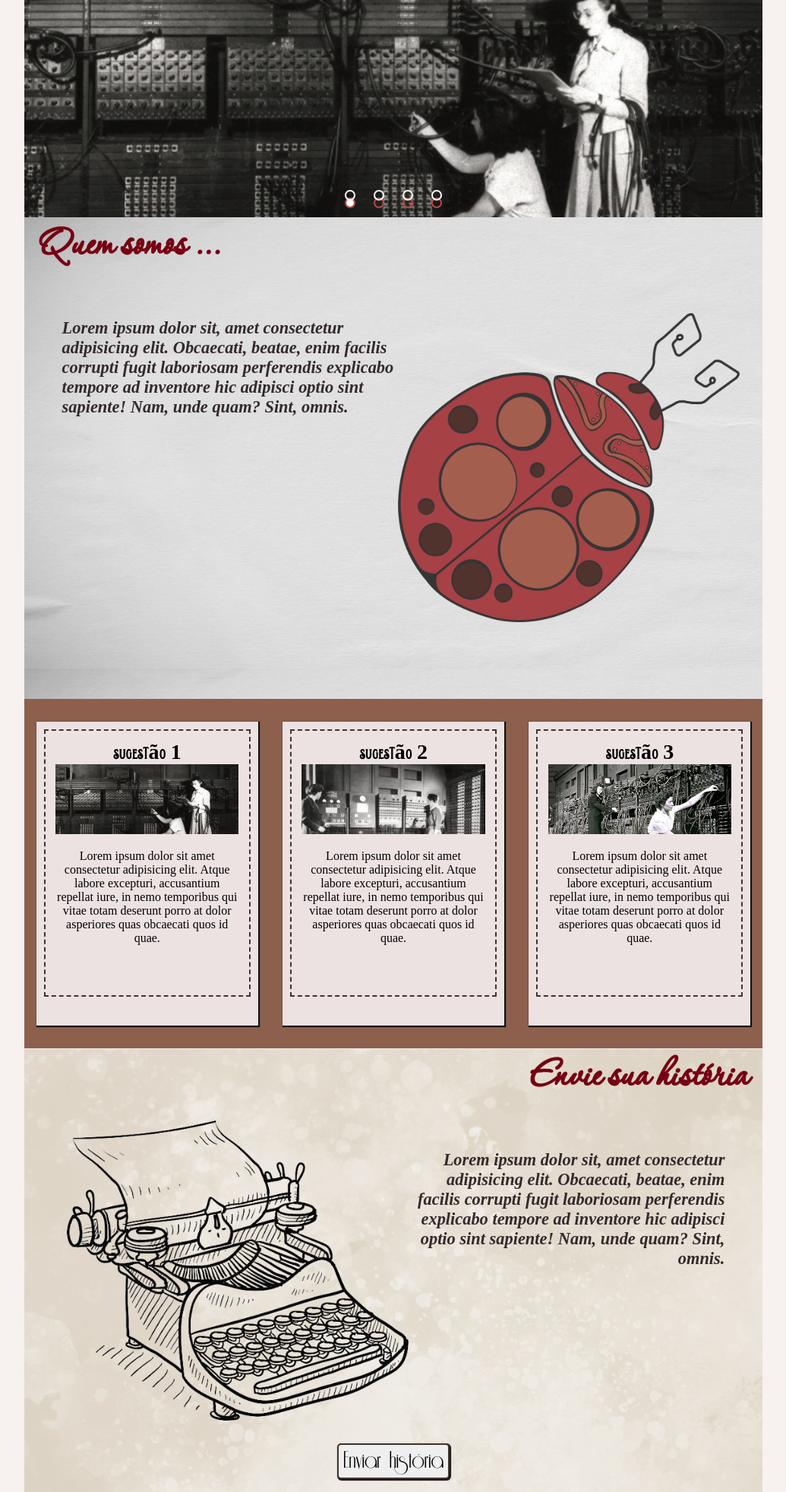
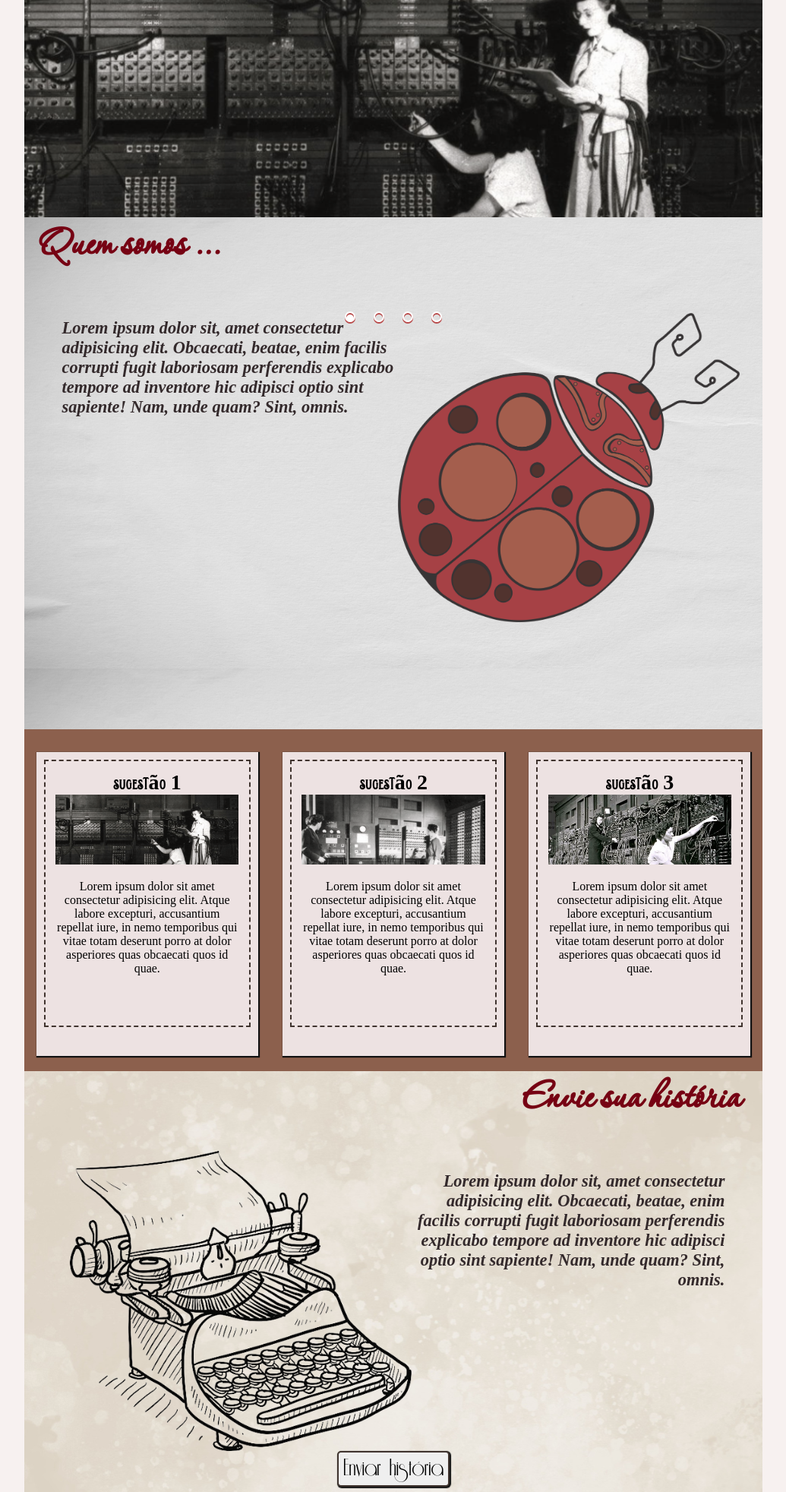
Before and after one commit to iellenLuiza/ladies, a PHP site: page / in a window 1280 px wide. Shown: the part 357-2321 px from the top of the page at 76% size, without its empty margins (122-1157 px from the left). Run offline with PHP 8.4, Linux system fonts and the light colour scheme.

Commit message:
ajustes css

```diff
--- a/css/indexcss.css
+++ b/css/indexcss.css
@@ -79,7 +79,7 @@ main {
 .manual-navigation {
 	position: absolute;
 	width: 76%;
-	margin-top: -40px;
+	margin-top: 498px;
 	display: flex;
 	justify-content: center;
 }
@@ -132,7 +132,7 @@ main {
 .navigation-auto {
 	position: absolute;
 	width: 76%;
-	margin-top: 348px;
+	margin-top: 500px;
 	display: flex;
 	justify-content: center;
 }
@@ -167,7 +167,7 @@ main {
 
 .divQuemSomos {
 	width: 100%;
-	height: 80vh;
+	height: 680px;
 	background-image: url(../assets/img/fundo-QuemSomos-versao-2.png);
 	overflow: hidden;
 	margin-top: -10px;
@@ -248,7 +248,7 @@ main {
 	/*background-color: rgba(203, 181, 178, 0.404);*/
 	background-image: url(../assets/img/fundo-Enviar.png);
 	width: 100%;
-	height: 81vh;
+	height: 600px;
 	text-align: right;
 	margin-top: -50px;
 }
@@ -258,7 +258,8 @@ main {
 	font-family: corinthia-regular;
 	font-weight: bold;
 	font-size: 7.8vh;
-	margin-right: 20px;
+	margin-right: 30px;
+	margin-top: 40px;
 
 }
 
@@ -273,13 +274,13 @@ main {
 }
 
 .divEnvieHist img {
-	margin-top: -4vh;
-	margin-left: 7vh;
+	margin-top: -20px;
+	margin-left: 60px;
 }
 
 
 .divEnvieHist button {
-	margin-top: 30px;
+	margin-bottom: 30px;
 	font-family: riesling;
 	font-size: 4.5vh;
 	border-radius: 5px;
--- a/index.html
+++ b/index.html
@@ -76,13 +76,13 @@
                     <div class="auto-btn4"></div>
                 </div>
 
-            </div>
+                <div class="manual-navigation">
+                    <label for="radio1" class="manual-btn"></label>
+                    <label for="radio2" class="manual-btn"></label>
+                    <label for="radio3" class="manual-btn"></label>
+                    <label for="radio4" class="manual-btn"></label>
+                </div>
 
-            <div class="manual-navigation">
-                <label for="radio1" class="manual-btn"></label>
-                <label for="radio2" class="manual-btn"></label>
-                <label for="radio3" class="manual-btn"></label>
-                <label for="radio4" class="manual-btn"></label>
             </div>
 
         </div>
```
